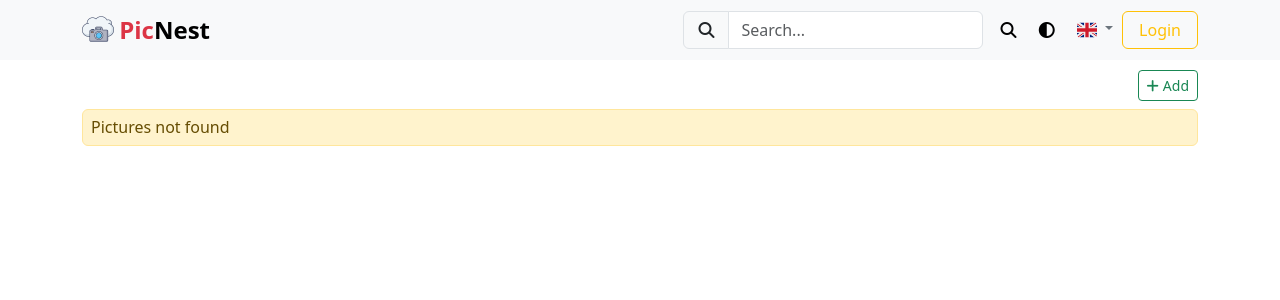
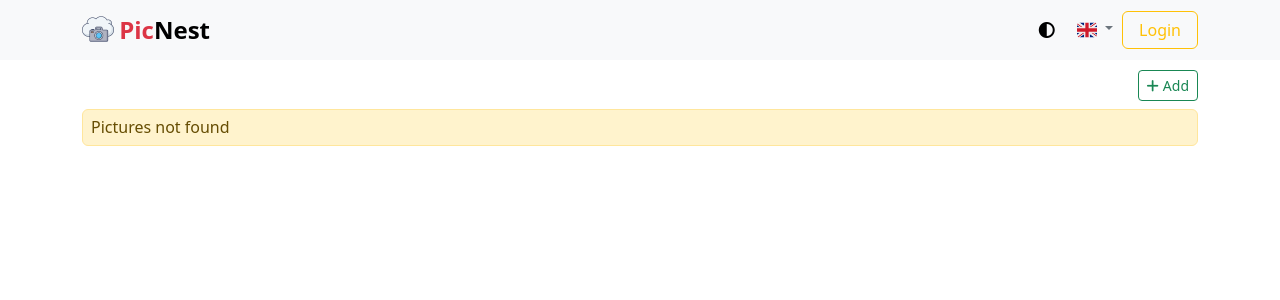
Before and after one commit to ishlyakhtenkov/picnest, a Spring app: page /pictures/album in a window 1280 px wide. Shown: the top 300 px of the page. Run offline with Thymeleaf, Linux system fonts and the light colour scheme; the template is opened without the code that fills it: most values are stand-ins (such as "Sample title", 1, 10 or a date in 2020); data that the repository does not hold is empty; some of the project's set-up classes (security, data sources, template engines, error pages and the like) are left out, and stand-ins take their place; some libraries are stand-ins or nearby versions.

Commit message:
Remove rating and search field from UI

```diff
--- a/src/main/resources/templates/fragments/header.html
+++ b/src/main/resources/templates/fragments/header.html
@@ -32,20 +32,20 @@
             </li>
           </ul>
 
-          <form class="me-3 mb-2 mb-lg-0" style="max-width: 300px;" role="search" th:action="@{/search}" method="get"
-                th:hidden="${param.keyword == null}" id="searchForm">
-            <div class="input-group">
-              <span class="input-group-text"><i class="fa-solid fa-magnifying-glass fa-fw"></i></span>
-              <input class="form-control" th:name="keyword" th:value="${param.keyword}" type="search"
-                     th:placeholder="#{search} + '...'" aria-label="Search">
-            </div>
-          </form>
+<!--          <form class="me-3 mb-2 mb-lg-0" style="max-width: 300px;" role="search" th:action="@{/search}" method="get"-->
+<!--                th:hidden="${param.keyword == null}" id="searchForm">-->
+<!--            <div class="input-group">-->
+<!--              <span class="input-group-text"><i class="fa-solid fa-magnifying-glass fa-fw"></i></span>-->
+<!--              <input class="form-control" th:name="keyword" th:value="${param.keyword}" type="search"-->
+<!--                     th:placeholder="#{search} + '...'" aria-label="Search">-->
+<!--            </div>-->
+<!--          </form>-->
 
           <div class="nav-item dropdown me-2 " style="padding-bottom: 4px;">
-            <button type="button" class="btn btn-link link-body-emphasis p-0 me-3 mt-1" th:title="#{search}" id="searchBtn"
-                    th:hidden="${param.keyword != null}">
-              <i class="fa-solid fa-magnifying-glass"></i>
-            </button>
+<!--            <button type="button" class="btn btn-link link-body-emphasis p-0 me-3 mt-1" th:title="#{search}" id="searchBtn"-->
+<!--                    th:hidden="${param.keyword != null}">-->
+<!--              <i class="fa-solid fa-magnifying-glass"></i>-->
+<!--            </button>-->
 
             <button type="button" class="btn btn-link link-body-emphasis link-underline-opacity-0 p-0 me-3 mt-1"
                     onmouseenter="$(this).addClass('opacity-75')" onmouseleave="$(this).removeClass('opacity-75')"
```
Also changed, not shown: src/main/resources/templates/profile/profile.html (+4 -4 lines).
